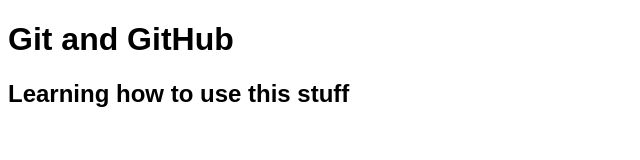
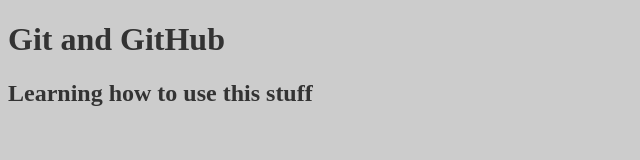
Before and after one commit to pvlbondarenko/monday, a plain HTML site: page index.html in a window 1280 px wide. Shown: the whole page, without its empty margins (0-640 px from the left). Drawn offline with Linux system fonts and the light colour scheme.

Commit message:
updated css

```diff
--- a/css/main.css
+++ b/css/main.css
@@ -1,2 +1,4 @@
 body {
-font-family: sans-serif;}
+font-family: serif;
+background-color: #ccc;
+color: #333;}
```
